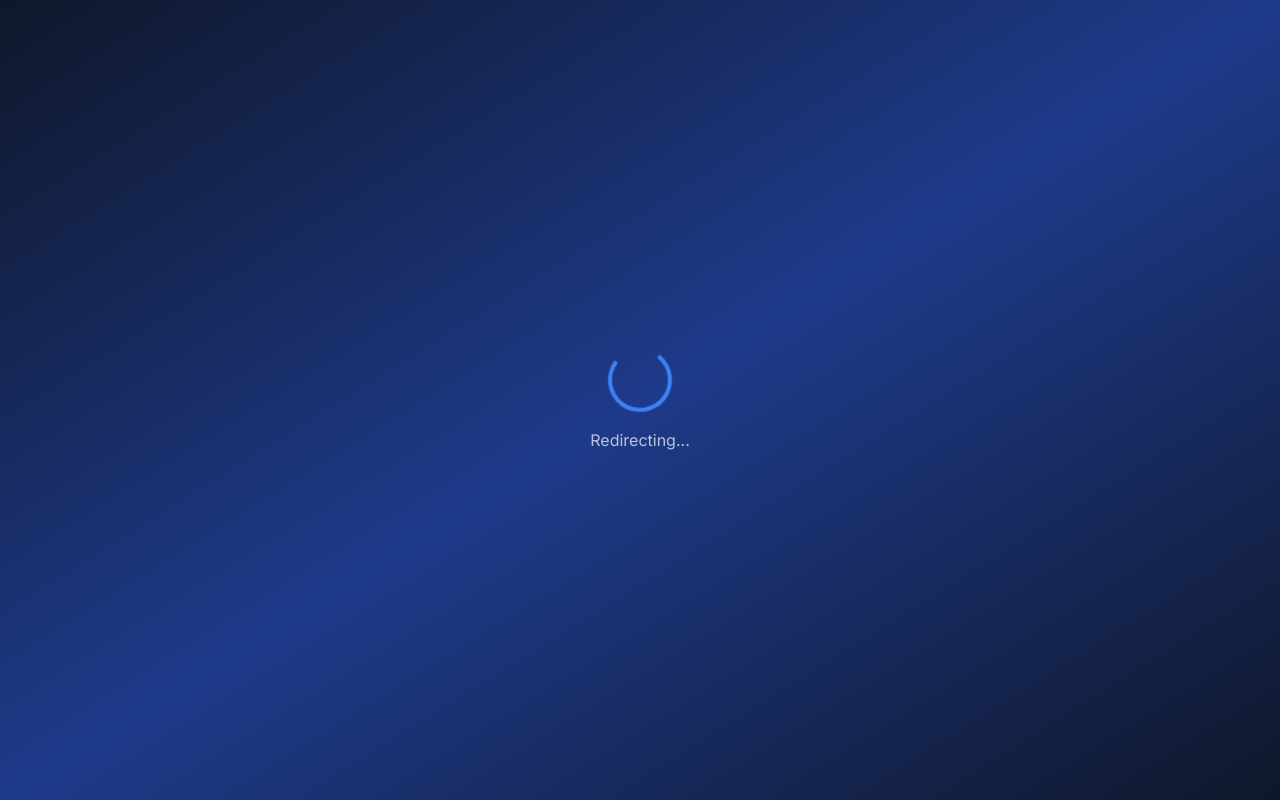
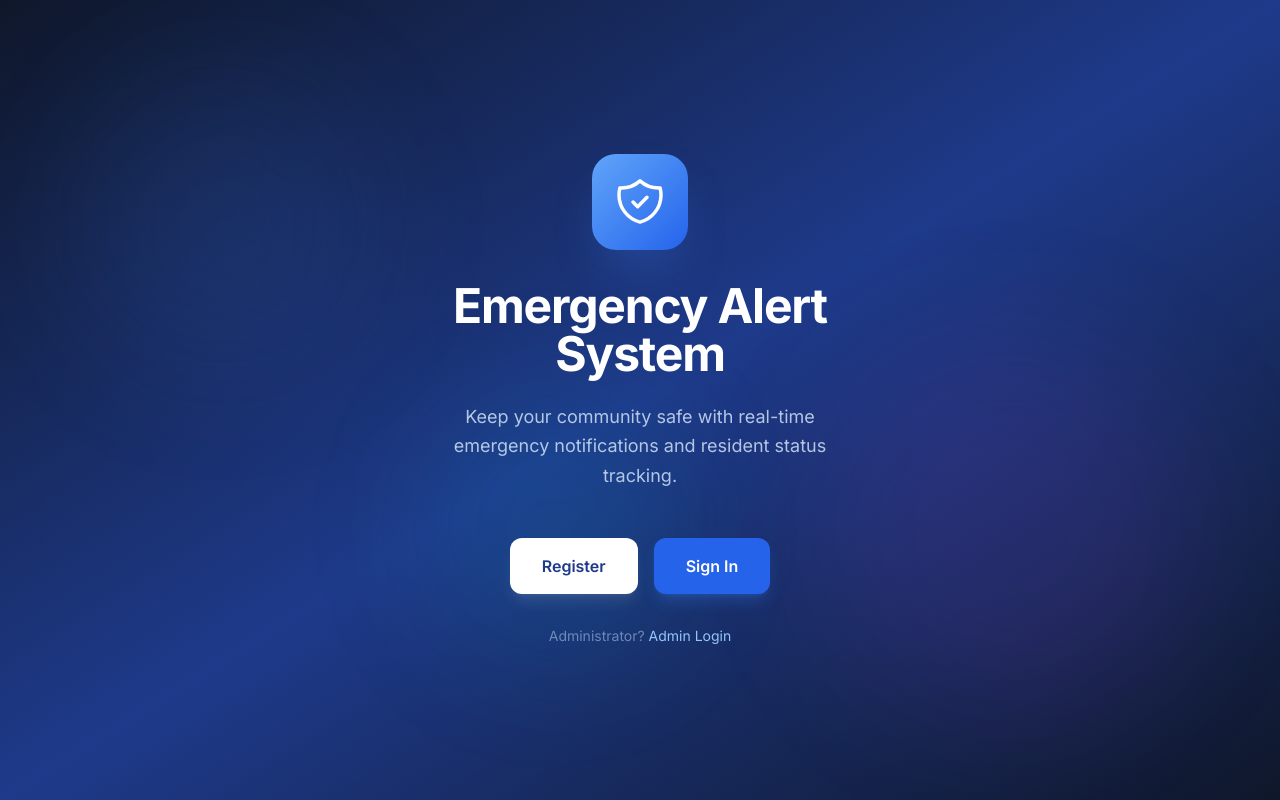
Before and after one commit to MikaelJaca22/emergency-alert-app, a Next.js app in the folder frontend/: page / in a window 1280 px wide. Before the commit this address had no page. Built offline with nearby package versions, Linux system fonts and the light colour scheme.

Commit message:
feat: Add landing page with Register and Login buttons

```diff
--- a/frontend/src/app/page.tsx
+++ b/frontend/src/app/page.tsx
@@ -1,20 +1,61 @@
 'use client';
 
-import { useEffect } from 'react';
-import { useRouter } from 'next/navigation';
+import Link from 'next/link';
 
 export default function Home() {
-  const router = useRouter();
+  return (
+    <div className="min-h-screen flex items-center justify-center bg-gradient-to-br from-slate-900 via-blue-900 to-slate-900 relative overflow-hidden">
+      {/* Background decorative elements */}
+      <div className="absolute inset-0">
+        <div className="absolute top-20 left-20 w-72 h-72 bg-blue-500/10 rounded-full blur-3xl" />
+        <div className="absolute bottom-20 right-20 w-96 h-96 bg-purple-500/10 rounded-full blur-3xl" />
+        <div className="absolute top-1/2 left-1/3 w-64 h-64 bg-cyan-500/10 rounded-full blur-3xl" />
+      </div>
 
-  useEffect(() => {
-    router.push('/login');
-  }, [router]);
+      {/* Content */}
+      <div className="relative z-10 text-center px-8 max-w-lg">
+        {/* Icon */}
+        <div className="w-24 h-24 bg-gradient-to-br from-blue-400 to-blue-600 rounded-3xl flex items-center justify-center shadow-2xl shadow-blue-500/30 mx-auto mb-8">
+          <svg className="w-14 h-14 text-white" fill="none" viewBox="0 0 24 24" stroke="currentColor">
+            <path strokeLinecap="round" strokeLinejoin="round" strokeWidth={1.5} d="M9 12l2 2 4-4m5.618-4.016A11.955 11.955 0 0112 2.944a11.955 11.955 0 01-8.618 3.04A12.02 12.02 0 003 9c0 5.591 3.824 10.29 9 11.622 5.176-1.332 9-6.03 9-11.622 0-1.042-.133-2.052-.382-3.016z" />
+          </svg>
+        </div>
 
-  return (
-    <div className="min-h-screen flex items-center justify-center bg-gradient-to-br from-slate-900 via-blue-900 to-slate-900">
-      <div className="text-center">
-        <div className="w-16 h-16 border-4 border-blue-500 border-t-transparent rounded-full animate-spin mx-auto" />
-        <p className="mt-4 text-white/70">Redirecting...</p>
+        {/* Title */}
+        <h1 className="text-5xl font-bold text-white mb-6 tracking-tight">
+          Emergency Alert
+          <br />
+          System
+        </h1>
+
+        {/* Description */}
+        <p className="text-lg text-blue-100/80 mb-12 max-w-md mx-auto leading-relaxed">
+          Keep your community safe with real-time emergency notifications and resident status tracking.
+        </p>
+
+        {/* Buttons */}
+        <div className="flex flex-col sm:flex-row gap-4 justify-center">
+          <Link
+            href="/register"
+            className="px-8 py-4 bg-white text-blue-900 font-semibold rounded-xl hover:bg-blue-50 transition-all duration-200 shadow-lg shadow-white/10 hover:shadow-white/20 hover:scale-105"
+          >
+            Register
+          </Link>
+          <Link
+            href="/login"
+            className="px-8 py-4 bg-blue-600 text-white font-semibold rounded-xl hover:bg-blue-500 transition-all duration-200 shadow-lg shadow-blue-500/25 hover:shadow-blue-500/40 hover:scale-105"
+          >
+            Sign In
+          </Link>
+        </div>
+
+        {/* Admin link */}
+        <p className="mt-8 text-blue-200/50 text-sm">
+          Administrator?{' '}
+          <Link href="/admin/login" className="text-blue-300 hover:text-white transition-colors">
+            Admin Login
+          </Link>
+        </p>
       </div>
     </div>
   );
```
